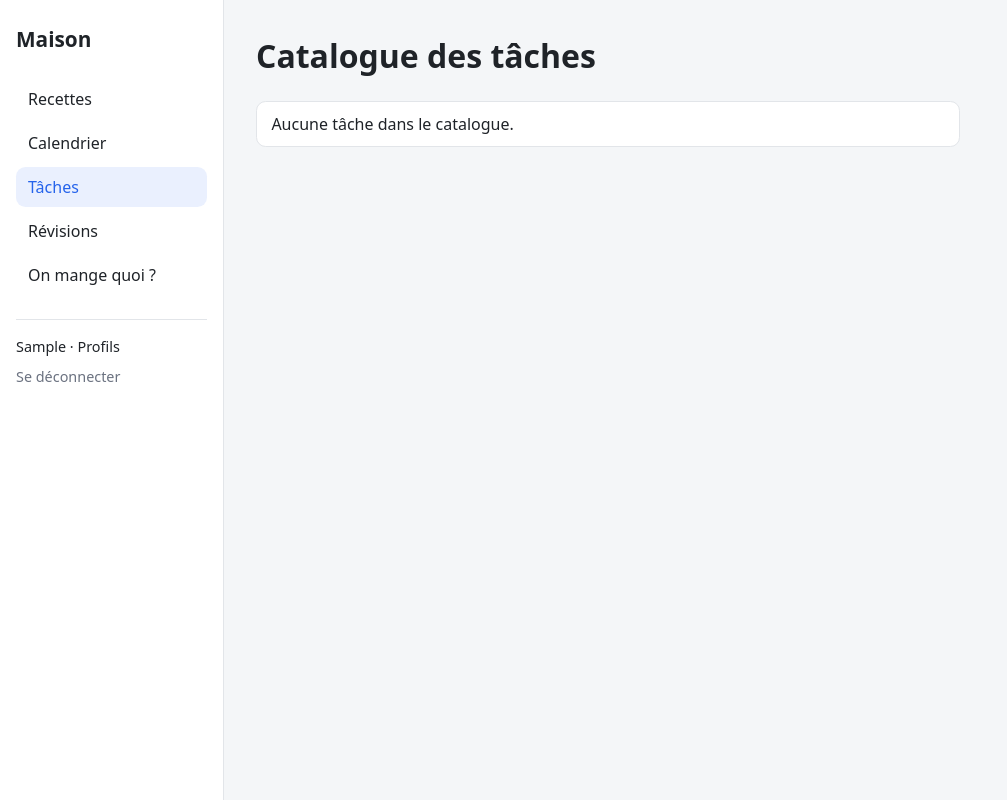
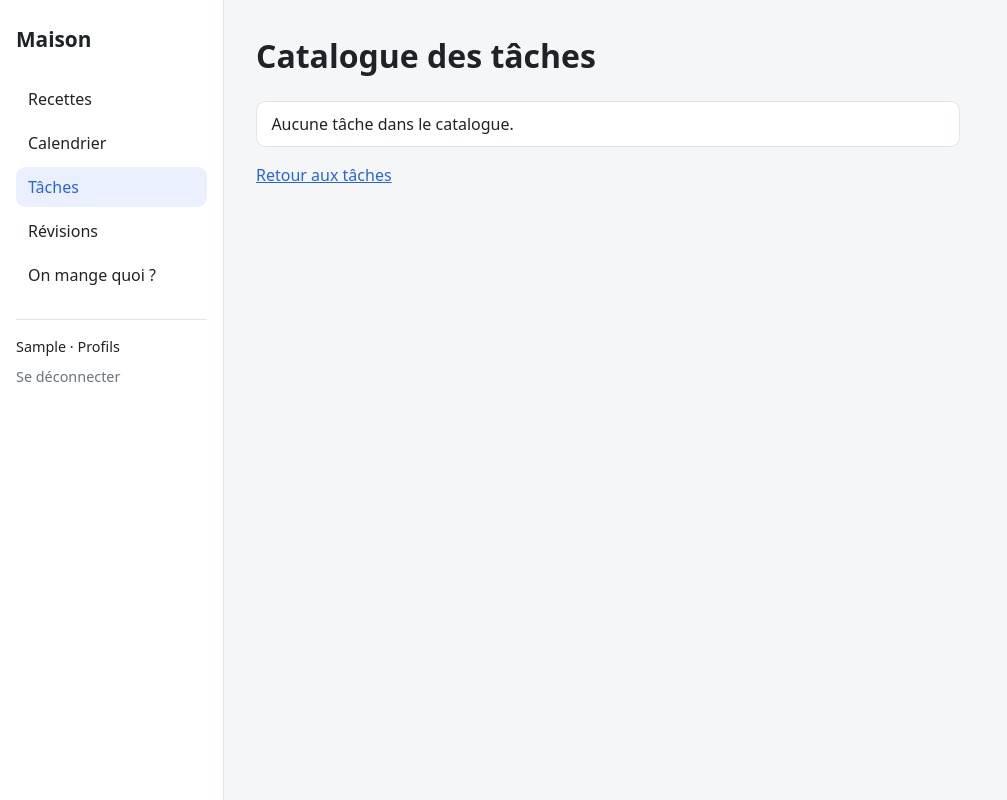
Before and after one commit to chaps78/site_maison, a Django app: page /taches/catalogue/ in a window 1280 px wide. Shown: the whole page, without its empty margins (0-1007 px from the left). Run offline with Django 5.2, Linux system fonts and the light colour scheme; the visitor is signed in with stand-in values (Sample User, id 1); data comes from the database, SQL or seed files in the repository; data that the repository does not hold is empty.

Commit message:
Lien de retour vers Tâches sur le catalogue

```diff
--- a/apps/taches/templates/taches/catalogue.html
+++ b/apps/taches/templates/taches/catalogue.html
@@ -34,4 +34,5 @@
             <li>Aucune tâche dans le catalogue.</li>
         {% endfor %}
     </ul>
+    <p><a href="{% url 'taches:accueil' %}">Retour aux tâches</a></p>
 {% endblock %}
```
